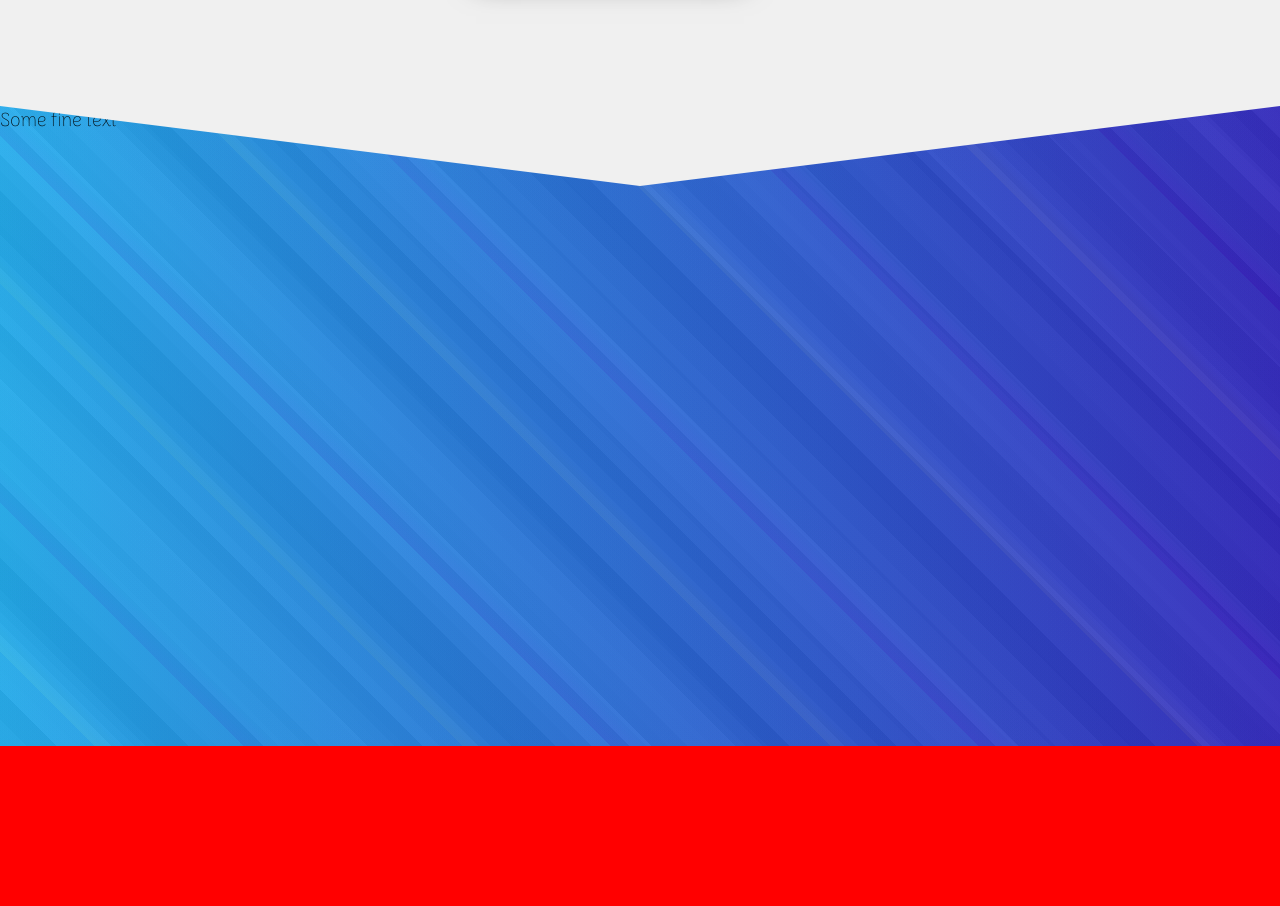
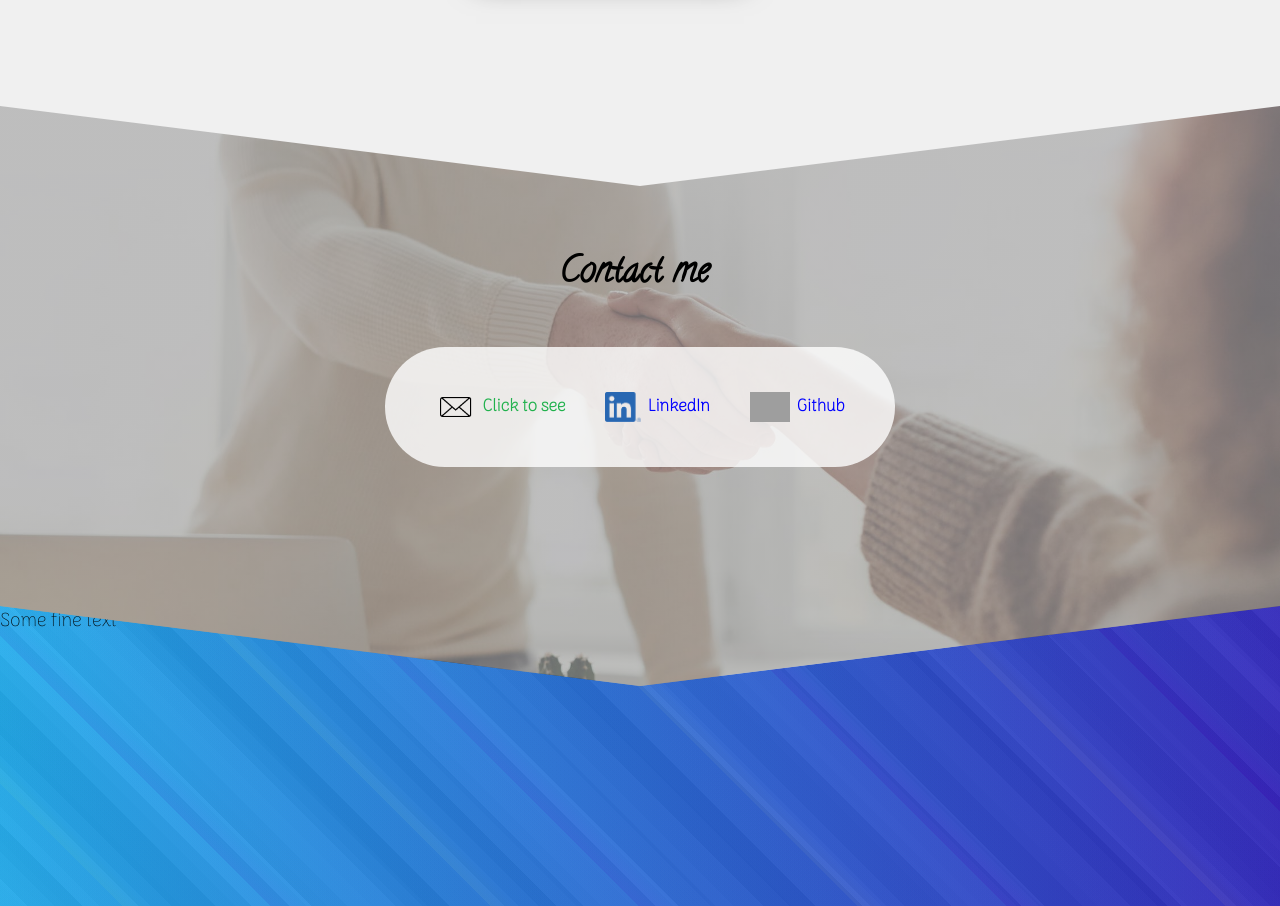
Before and after one commit to Borche/profile-website, a website: page index.html in a window 1280 px wide. Shown: the part 3914-4820 px from the top of the page. Before the commit the page ends 4660 px from the top, so only its background shows below. Drawn offline with Linux system fonts and the light colour scheme; grey boxes are pictures that could not be loaded.

Commit message:
Contact section complete (first draft)

```diff
--- a/index.html
+++ b/index.html
@@ -221,10 +221,81 @@
           </div>
         </div>
       </section>
+      <section class="section section--contact">
+        <h3 class="section__title">Contact me</h3>
+        <div class="contact">
+          <!--<div class="contact__post">
+            <div onclick="displayPhone()" id="phone-link" class="no-link">
+              <img src="imgs/logo_phone.png" />
+              <span id="phone">Click to see</span>
+            </div>
+          </div>-->
+
+          <div class="contact__post">
+            <div onclick="displayEmail()" id="email-link" class="no-link">
+              <img src="imgs/logo_mail.png" class="img-mail" /><span id="email"
+                >Click to see</span
+              >
+            </div>
+          </div>
+
+          <div class="contact__post">
+            <a
+              href="https://www.linkedin.com/in/andreasborjesson"
+              target="_blank"
+              ><img src="imgs/logo_linkedin.png" /><span>LinkedIn</span></a
+            >
+          </div>
+
+          <div class="contact__post">
+            <a href="https://github.com/borche" target="_blank">
+              <img src="imgs/logo_github.png" />
+              <span>Github</span></a
+            >
+          </div>
+        </div>
+      </section>
     </main>
 
     <footer class="footer">
       <p>Some fine text</p>
     </footer>
+
+    <script>
+      function displayPhone() {
+        // Maybe in future
+      }
+
+      function displayEmail() {
+        document.getElementById('email').innerHTML = getEmail(
+          'andersson89lawrencereas@gmail.com'
+        );
+
+        let link = document.getElementById('email-link');
+        link.classList.add('no-link--clicked');
+        link.removeAttribute('onclick');
+      }
+
+      function getEmail(yeah) {
+        let startIndex = yeah.indexOf('lawrence') + 'lawrence'.length;
+        let stopIndex = yeah.indexOf('gma');
+        let realValue = yeah.substring(startIndex, stopIndex);
+
+        let a = 'bor';
+        let j = 'm';
+        let c = 'g';
+        let f = 'l';
+        let g = 'c';
+        let h = 'o';
+        let e = 'i';
+        let k = '.';
+        let d = 'a';
+        let x = 'm';
+        let b = 'and';
+        let y = 'jesson';
+
+        return `${a}${y}${k}${b}${realValue}${c}${x}${d}${e}${f}${k}${g}${h}${j}`;
+      }
+    </script>
   </body>
 </html>
--- a/sass/abstract/_variables.scss
+++ b/sass/abstract/_variables.scss
@@ -5,4 +5,5 @@
 $index-about: 1500;
 $index-skills: 1400;
 $index-resume: 1300;
+$index-contact: 1200;
 $index-footer: 1000;
--- /dev/null
+++ b/sass/components/_contact.scss
@@ -0,0 +1,48 @@
+.contact {
+  background: rgba(255, 255, 255, 0.8);
+  min-height: 12rem;
+  width: 44%;
+  margin: 0 auto;
+  border-radius: 10rem;
+
+  display: flex;
+  justify-content: center;
+  align-items: center;
+
+  &__post {
+    padding: 1rem 2rem;
+    position: relative;
+    font-size: 1.7rem;
+    text-align: center;
+
+    a,
+    div {
+      cursor: pointer;
+      display: flex;
+      justify-content: center;
+      align-items: center;
+
+      text-decoration: none;
+      font-weight: bold;
+
+      &.no-link {
+        color: rgb(32, 177, 76);
+
+        &--clicked {
+          cursor: text;
+          font-size: 1.5rem;
+          color: $color-grey-dark;
+        }
+      }
+
+      img {
+        margin-right: 0.7rem;
+        height: 3rem;
+
+        &.img-mail {
+          height: 4rem;
+        }
+      }
+    }
+  }
+}
--- a/sass/layout/_section.scss
+++ b/sass/layout/_section.scss
@@ -18,7 +18,6 @@
 
   &--skills {
     z-index: $index-skills;
-    // background: $color-secondary-background;
     background-image: linear-gradient(
         rgba(255, 255, 255, 0.65),
         rgba(255, 255, 255, 0.65)
@@ -34,4 +33,16 @@
     background-color: $color-grey-light;
     @include height-and-arrow(150rem);
   }
+
+  &--contact {
+    z-index: $index-contact;
+    background-image: linear-gradient(
+        rgba(155, 155, 155, 0.65),
+        rgba(155, 155, 155, 0.65)
+      ),
+      url('../imgs/bg_contact.jpeg');
+    background-position: center;
+    background-size: cover;
+    @include height-and-arrow(50rem);
+  }
 }
--- a/sass/main.scss
+++ b/sass/main.scss
@@ -7,6 +7,7 @@
 @import 'base/typography';
 
 @import 'components/about';
+@import 'components/contact';
 @import 'components/resume';
 @import 'components/skills';
 
```
Also changed, not shown: css/style.css, imgs/bg_contact.jpeg (added), imgs/logo_linkedin.png (added), imgs/logo_mail.png (added), imgs/logo_phone.png (added), 1 other file.
